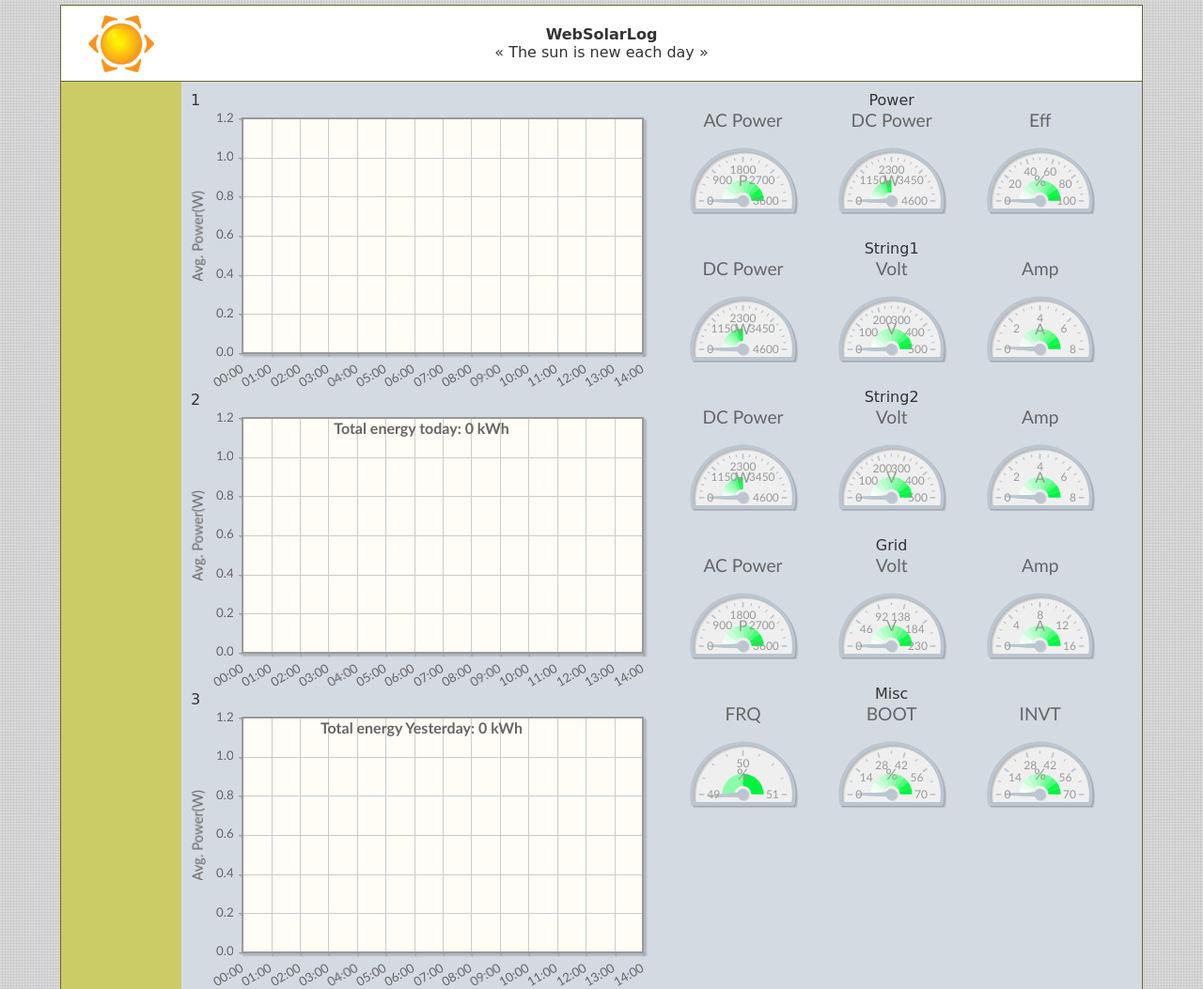
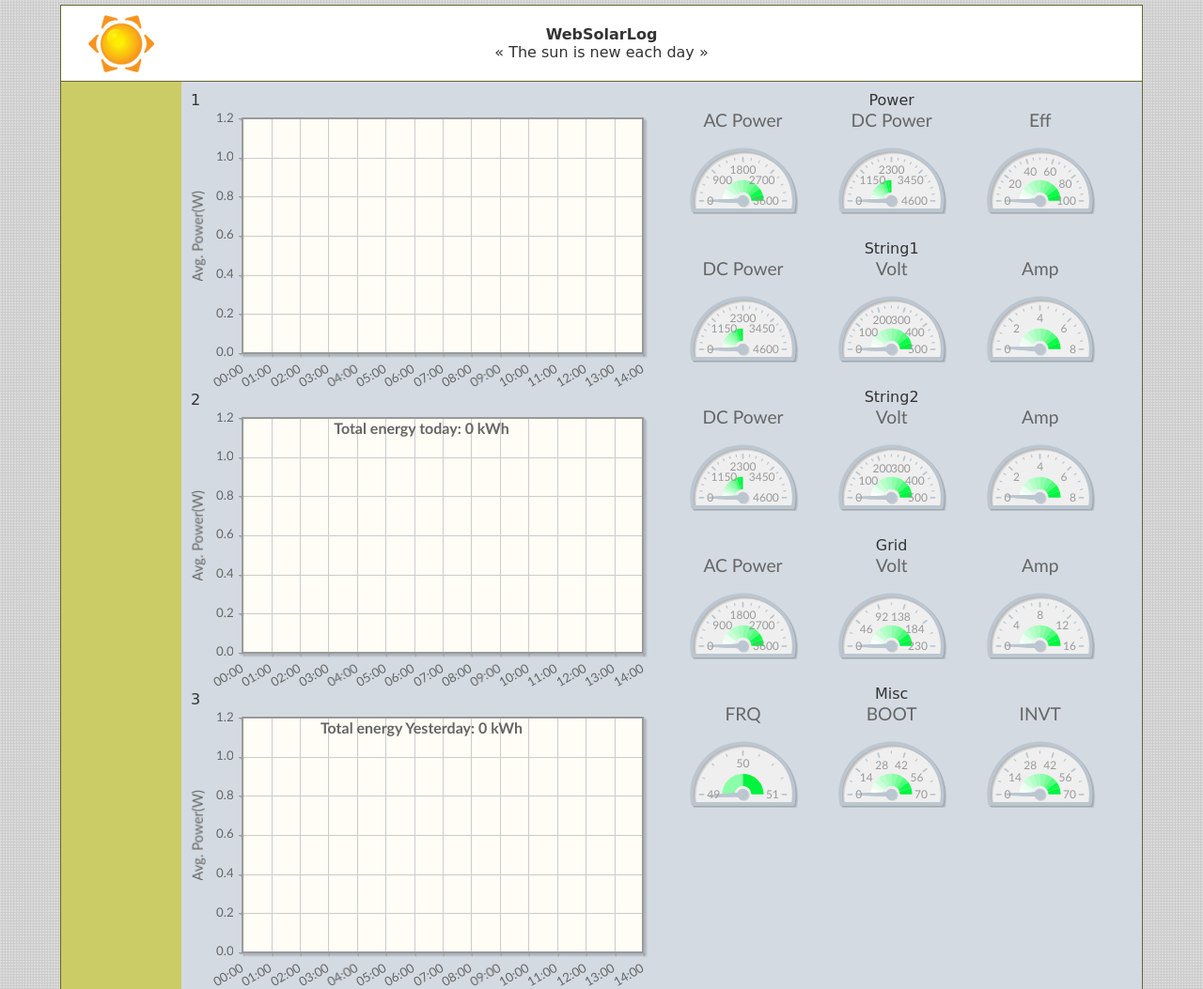
Before and after one commit to Infern1/websolarlog, a PHP site: page /index_chartstest.php in a window 1280 px wide. Shown: the top 1053 px of the page at 94% size. Run offline with PHP 8.4, Linux system fonts and the light colour scheme; data that the repository does not hold is empty; some libraries are stand-ins or nearby versions.

Commit message:
Some small changes

```diff
--- a/index_chartstest.php
+++ b/index_chartstest.php
@@ -254,12 +254,10 @@ $(document).ready(function(){
 
     var gaugeStrPOptions = {
         title: 'DC Power', grid: { background: '#D3DAE2' },
-
         seriesDefaults: {
             renderer: $.jqplot.MeterGaugeRenderer,
             rendererOptions: {
-
-                label: 'W', min: 0, max: PLANT_POWER, padding: 0,
+                min: 0, max: PLANT_POWER, padding: 0,
                 intervals:[strP, strP * 2, strP * 3, strP *4, strP * 5, strP * 6, strP * 7, strP * 8, strP * 9, strP * 10],
                 intervalColors:['#F9FFFB','#EAFFEF', '#CAFFD8', '#B5FFC8', '#A3FEBA', '#8BFEA8', '#72FE95', '#4BFE78', '#0AFE47', '#01F33E']
             }
@@ -271,7 +269,7 @@ $(document).ready(function(){
         seriesDefaults: {
             renderer: $.jqplot.MeterGaugeRenderer,
             rendererOptions: {
-                label: 'V', min: 0, max: strV*10, padding: 0,
+                min: 0, max: strV*10, padding: 0,
                 intervals:[strV, strV * 2, strV * 3, strV *4, strV * 5, strV * 6, strV * 7, strV * 8, strV * 9, strV * 10],
                 intervalColors:['#F9FFFB','#EAFFEF', '#CAFFD8', '#B5FFC8', '#A3FEBA', '#8BFEA8', '#72FE95', '#4BFE78', '#0AFE47', '#01F33E']
             }
@@ -283,7 +281,7 @@ $(document).ready(function(){
         seriesDefaults: {
             renderer: $.jqplot.MeterGaugeRenderer,
             rendererOptions: {
-                label: 'A', min: 0, max: strA*10, padding: 0,
+                min: 0, max: strA*10, padding: 0,
                 intervals:[strA, strA * 2, strA * 3, strA *4, strA * 5, strA * 6, strA * 7, strA * 8, strA * 9, strA * 10],
                 intervalColors:['#F9FFFB','#EAFFEF', '#CAFFD8', '#B5FFC8', '#A3FEBA', '#8BFEA8', '#72FE95', '#4BFE78', '#0AFE47', '#01F33E']
             }
@@ -294,7 +292,7 @@ $(document).ready(function(){
             seriesDefaults: {
                 renderer: $.jqplot.MeterGaugeRenderer,
                 rendererOptions: {
-                    label: 'P', min: 0, max: GP*10, padding: 0,
+                    min: 0, max: GP*10, padding: 0,
                     intervals:[GP, GP * 2, GP * 3, GP *4, GP * 5, GP * 6, GP * 7, GP * 8, GP * 9, GP * 10],
                     intervalColors:['#F9FFFB','#EAFFEF', '#CAFFD8', '#B5FFC8', '#A3FEBA', '#8BFEA8', '#72FE95', '#4BFE78', '#0AFE47', '#01F33E']
                 }
@@ -307,7 +305,7 @@ $(document).ready(function(){
             seriesDefaults: {
                 renderer: $.jqplot.MeterGaugeRenderer,
                 rendererOptions: {
-                    label: 'V', min: 0, max: GV*10, padding: 0,
+                    min: 0, max: GV*10, padding: 0,
                     intervals:[GV, GV * 2, GV * 3, GV *4, GV * 5, GV * 6, GV * 7, GV * 8, GV * 9, GV * 10],
                     intervalColors:['#F9FFFB','#EAFFEF', '#CAFFD8', '#B5FFC8', '#A3FEBA', '#8BFEA8', '#72FE95', '#4BFE78', '#0AFE47', '#01F33E']
                 }
@@ -320,7 +318,7 @@ $(document).ready(function(){
         seriesDefaults: {
             renderer: $.jqplot.MeterGaugeRenderer,
             rendererOptions: {
-                label: 'A', min: 0, max: GA*10, padding: 0,
+                min: 0, max: GA*10, padding: 0,
                 intervals:[GA, GA * 2, GA * 3, GA *4, GA * 5, GA * 6, GA * 7, GA * 8, GA * 9, GA * 10],
                 intervalColors:['#F9FFFB','#EAFFEF', '#CAFFD8', '#B5FFC8', '#A3FEBA', '#8BFEA8', '#72FE95', '#4BFE78', '#0AFE47', '#01F33E']
             }
@@ -332,7 +330,7 @@ $(document).ready(function(){
             seriesDefaults: {
                 renderer: $.jqplot.MeterGaugeRenderer,
                 rendererOptions: {
-                    label: '%', min: 0, max: Eff*10, padding: 0,
+                    min: 0, max: Eff*10, padding: 0,
                     intervals:[Eff, Eff * 2, Eff * 3, Eff *4, Eff * 5, Eff * 6, Eff * 7, Eff * 8, Eff * 9, Eff * 10],
                     intervalColors:['#F9FFFB','#EAFFEF', '#CAFFD8', '#B5FFC8', '#A3FEBA', '#8BFEA8', '#72FE95', '#4BFE78', '#0AFE47', '#01F33E']
                 }
@@ -344,7 +342,7 @@ $(document).ready(function(){
             seriesDefaults: {
                 renderer: $.jqplot.MeterGaugeRenderer,
                 rendererOptions: {
-                    label: '%', min: FRQ-1, max: FRQ+1, padding: 0,
+                    min: FRQ-1, max: FRQ+1, padding: 0,
                     intervals:[FRQ-1, FRQ, FRQ+1],
                     intervalColors:['#F9FFFB', '#8BFEA8', '#01F33E']
                 }
@@ -356,7 +354,7 @@ $(document).ready(function(){
             seriesDefaults: {
                 renderer: $.jqplot.MeterGaugeRenderer,
                 rendererOptions: {
-                    label: '%', min: 0, max: BOOT*10, padding: 0,
+                    min: 0, max: BOOT*10, padding: 0,
                     intervals:[BOOT, BOOT * 2, BOOT * 3, BOOT *4, BOOT * 5, BOOT * 6, BOOT * 7, BOOT * 8, BOOT * 9, BOOT * 10],
                     intervalColors:['#F9FFFB','#EAFFEF', '#CAFFD8', '#B5FFC8', '#A3FEBA', '#8BFEA8', '#72FE95', '#4BFE78', '#0AFE47', '#01F33E']
                 }
@@ -368,7 +366,7 @@ $(document).ready(function(){
             seriesDefaults: {
                 renderer: $.jqplot.MeterGaugeRenderer,
                 rendererOptions: {
-                    label: '%', min: 0, max: INVT*10, padding: 0,
+                    min: 0, max: INVT*10, padding: 0,
 
                     intervals:[INVT, INVT * 2, INVT * 3, INVT *4, INVT * 5, INVT * 6, INVT * 7, INVT * 8, INVT * 9, INVT * 10],
                     intervalColors:['#F9FFFB','#EAFFEF', '#CAFFD8', '#B5FFC8', '#A3FEBA', '#8BFEA8', '#72FE95', '#4BFE78', '#0AFE47', '#01F33E']
@@ -457,12 +455,12 @@ $(document).ready(function(){
                 gaugeFRQ.series[0].label = Math.round(result.liveData.valueFRQ) + ' Hz';
                 gaugeFRQ.replot();
 
-                gaugeBOOT.series[0].data = [['�C', result.liveData.valueBOOT]];
-                gaugeBOOT.series[0].label = Math.round(result.liveData.valueBOOT * 10) / 10 + ' C';
+                gaugeBOOT.series[0].data = [['C', result.liveData.valueBOOT]];
+                gaugeBOOT.series[0].label = Math.round(result.liveData.valueBOOT * 10) / 10 + '&deg;C';
                 gaugeBOOT.replot();
 
-                gaugeINVT.series[0].data = [['�C', result.liveData.valueINVT]];
-                gaugeINVT.series[0].label = Math.round(result.liveData.valueINVT) + ' C';
+                gaugeINVT.series[0].data = [['C', result.liveData.valueINVT]];
+                gaugeINVT.series[0].label = Math.round(result.liveData.valueINVT) + '&deg;C';
                 gaugeINVT.replot();
             }
         });
```
